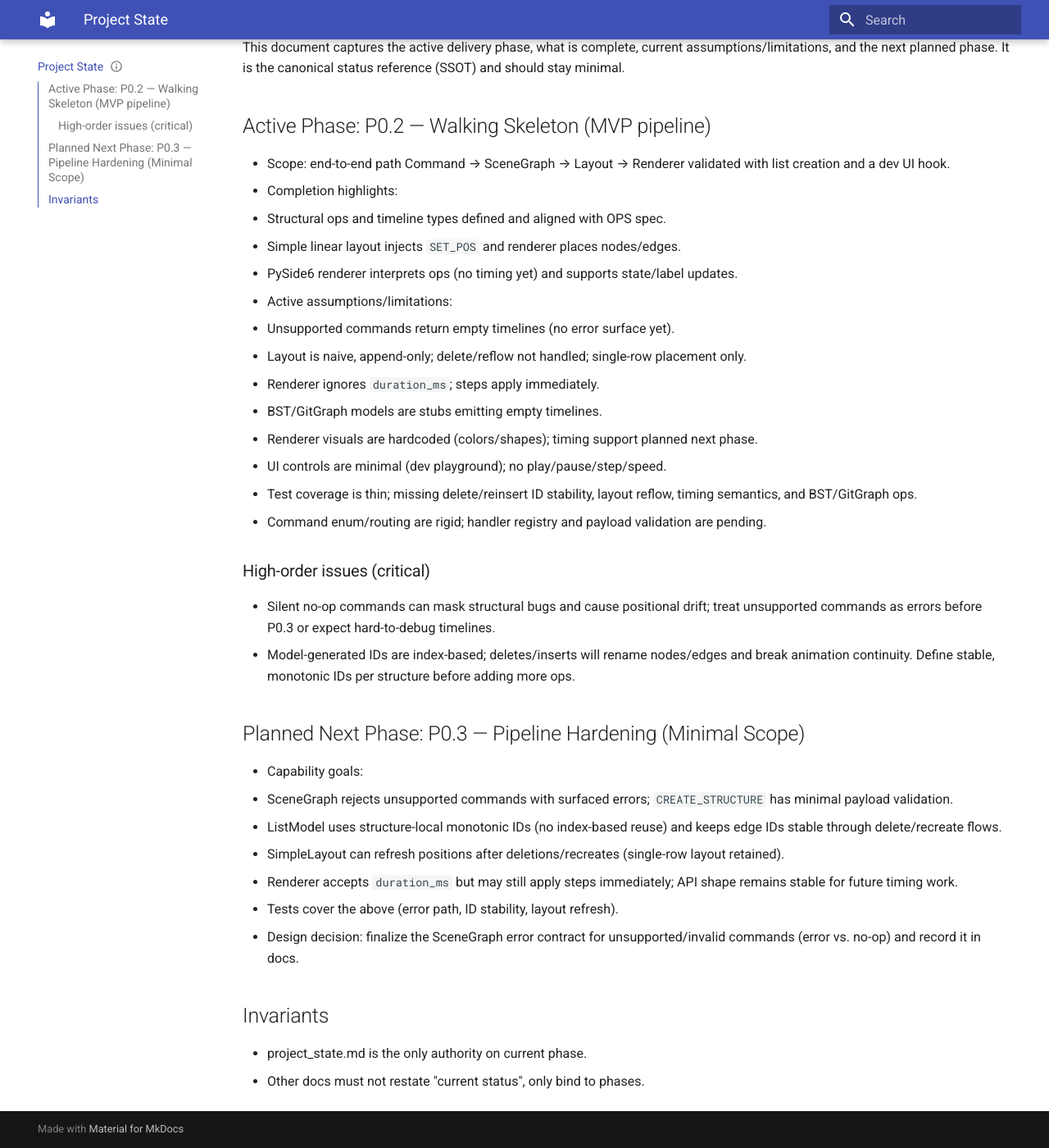
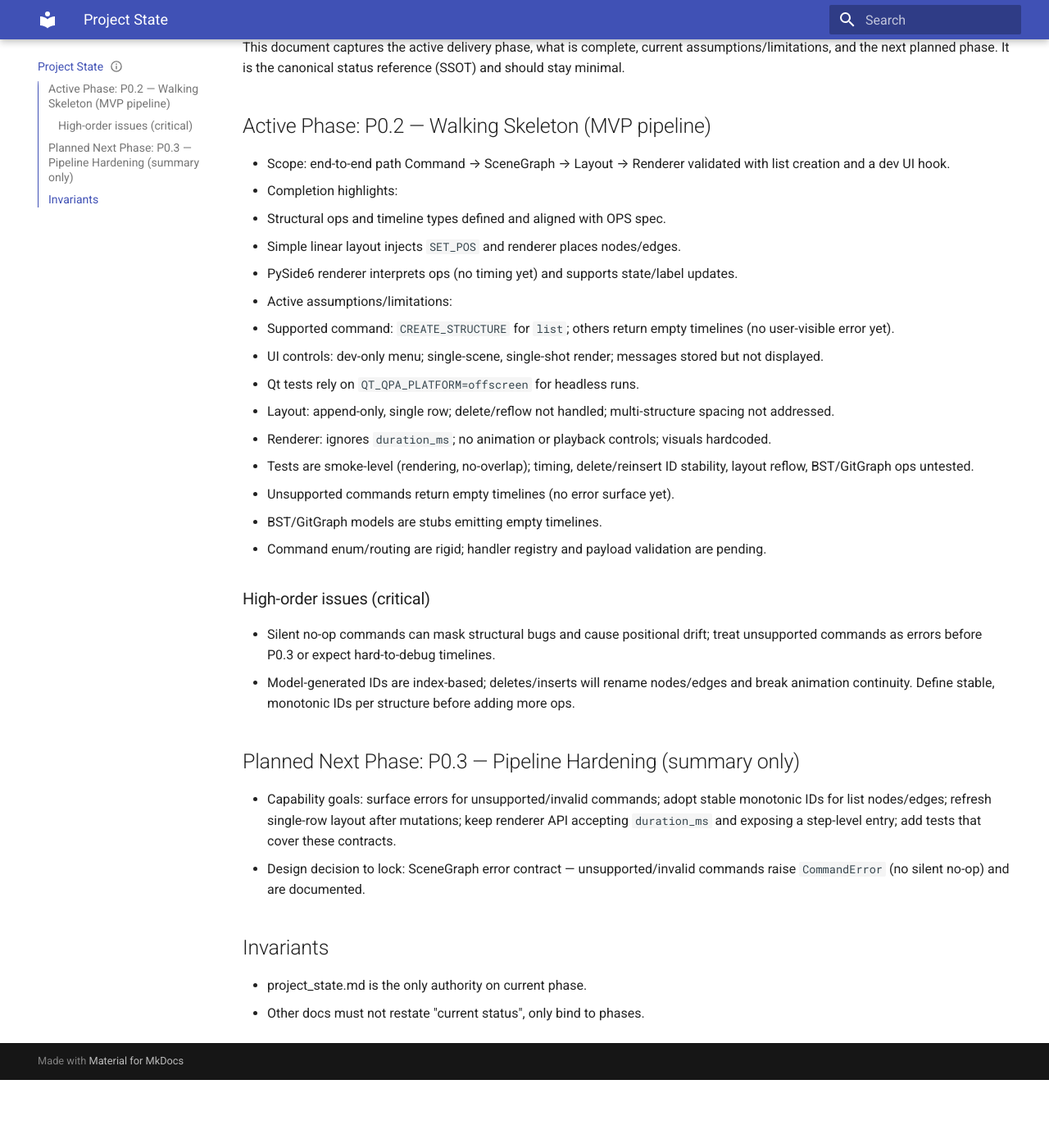
Before and after one commit to elecdot/ds-vis, an MkDocs documentation site: the page built from docs/project_state.md, in a window 1280 px wide and 1400 px high, scrolled down 183 px. Shown: the whole window at 82% size. Built offline with MkDocs 1.6.1 and Material for MkDocs 9.7.7, drawn with Linux system fonts in a browser that asks for light colours; after the commit the page ends 1500 px from its top, so only the background shows below that.

Commit message:
build: prepare for phase 0.3

```diff
--- a/docs/project_state.md
+++ b/docs/project_state.md
@@ -1,7 +1,7 @@
 ---
 bound_phase: P0.2
 version: v0.1
-status: Stable
+status: Active
 last_updated: 2025-12-14
 ---
 
@@ -16,28 +16,23 @@ This document captures the active delivery phase, what is complete, current assu
   - Simple linear layout injects `SET_POS` and renderer places nodes/edges.
   - PySide6 renderer interprets ops (no timing yet) and supports state/label updates.
 - Active assumptions/limitations:
+  - Supported command: `CREATE_STRUCTURE` for `list`; others return empty timelines (no user-visible error yet).
+  - UI controls: dev-only menu; single-scene, single-shot render; messages stored but not displayed.
+  - Qt tests rely on `QT_QPA_PLATFORM=offscreen` for headless runs.
+  - Layout: append-only, single row; delete/reflow not handled; multi-structure spacing not addressed.
+  - Renderer: ignores `duration_ms`; no animation or playback controls; visuals hardcoded.
+  - Tests are smoke-level (rendering, no-overlap); timing, delete/reinsert ID stability, layout reflow, BST/GitGraph ops untested.
   - Unsupported commands return empty timelines (no error surface yet).
-  - Layout is naive, append-only; delete/reflow not handled; single-row placement only.
-  - Renderer ignores `duration_ms`; steps apply immediately.
   - BST/GitGraph models are stubs emitting empty timelines.
-  - Renderer visuals are hardcoded (colors/shapes); timing support planned next phase.
-  - UI controls are minimal (dev playground); no play/pause/step/speed.
-  - Test coverage is thin; missing delete/reinsert ID stability, layout reflow, timing semantics, and BST/GitGraph ops.
   - Command enum/routing are rigid; handler registry and payload validation are pending.
 
 ### High-order issues (critical)
 - Silent no-op commands can mask structural bugs and cause positional drift; treat unsupported commands as errors before P0.3 or expect hard-to-debug timelines.
 - Model-generated IDs are index-based; deletes/inserts will rename nodes/edges and break animation continuity. Define stable, monotonic IDs per structure before adding more ops.
 
-## Planned Next Phase: P0.3 — Pipeline Hardening (Minimal Scope)
-- Capability goals:
-  - SceneGraph rejects unsupported commands with surfaced errors; `CREATE_STRUCTURE` has minimal payload validation.
-  - ListModel uses structure-local monotonic IDs (no index-based reuse) and keeps edge IDs stable through delete/recreate flows.
-  - SimpleLayout can refresh positions after deletions/recreates (single-row layout retained).
-  - Renderer accepts `duration_ms` but may still apply steps immediately; API shape remains stable for future timing work.
-  - Tests cover the above (error path, ID stability, layout refresh).
-- Design decision: finalize the SceneGraph error contract for unsupported/invalid commands (error vs. no-op) and record it in docs.
-
+## Planned Next Phase: P0.3 — Pipeline Hardening (summary only)
+- Capability goals: surface errors for unsupported/invalid commands; adopt stable monotonic IDs for list nodes/edges; refresh single-row layout after mutations; keep renderer API accepting `duration_ms` and exposing a step-level entry; add tests that cover these contracts.
+- Design decision to lock: SceneGraph error contract — unsupported/invalid commands raise `CommandError` (no silent no-op) and are documented.
 
 ## Invariants
 - project_state.md is the only authority on current phase.
```
Also changed, not shown: docs/engineering/dev_kb.md (+2 -0 lines).
